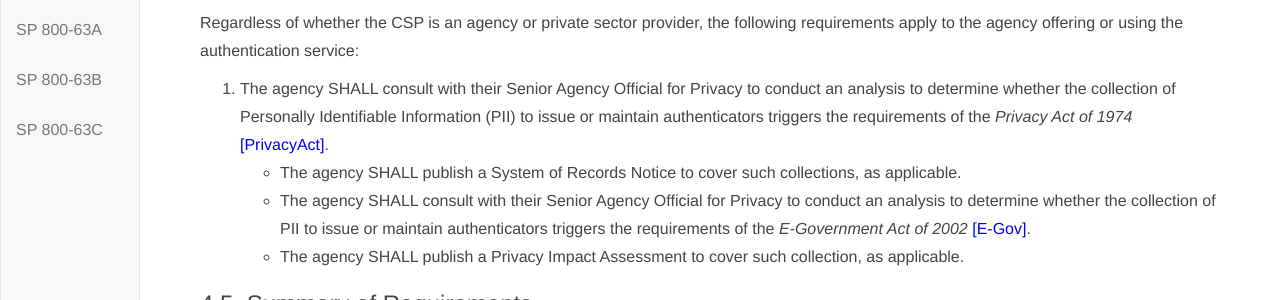
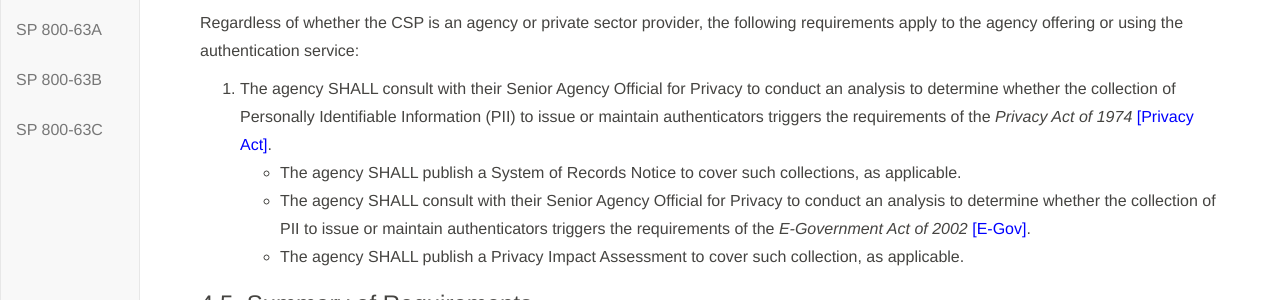
Before and after one commit to usnistgov/800-63-3, a Jekyll site: the page built from sp800-63b/sec4_aal.md, in a window 1280 px wide and 900 px high, scrolled down 4998 px. Shown: the part 152-452 px from the top of the window. Built offline with Jekyll 4.4.1, drawn with Linux system fonts in a browser that asks for light colours; our own code applies the rules of GitHub Pages for plain Markdown files.

Commit message:
Update sec4_aal.md

```diff
--- a/sp800-63b/sec4_aal.md
+++ b/sp800-63b/sec4_aal.md
@@ -173,7 +173,7 @@
 
 Regardless of whether the CSP is an agency or private sector provider, the following requirements apply to the agency offering or using the authentication service:
 
-1. The agency SHALL consult with their Senior Agency Official for Privacy to conduct an analysis to determine whether the collection of Personally Identifiable Information (PII) to issue or maintain authenticators triggers the requirements of the *Privacy Act of 1974* [[PrivacyAct]](#PrivacyAct).
+1. The agency SHALL consult with their Senior Agency Official for Privacy to conduct an analysis to determine whether the collection of Personally Identifiable Information (PII) to issue or maintain authenticators triggers the requirements of the *Privacy Act of 1974* [[Privacy Act]](#PrivacyAct).
 * The agency SHALL publish a System of Records Notice to cover such collections, as applicable.
 * The agency SHALL consult with their Senior Agency Official for Privacy to conduct an analysis to determine whether the collection of PII to issue or maintain authenticators triggers the requirements of the *E-Government Act of 2002* [[E-Gov]](#E-Gov).
 * The agency SHALL publish a Privacy Impact Assessment to cover such collection, as applicable.
```
